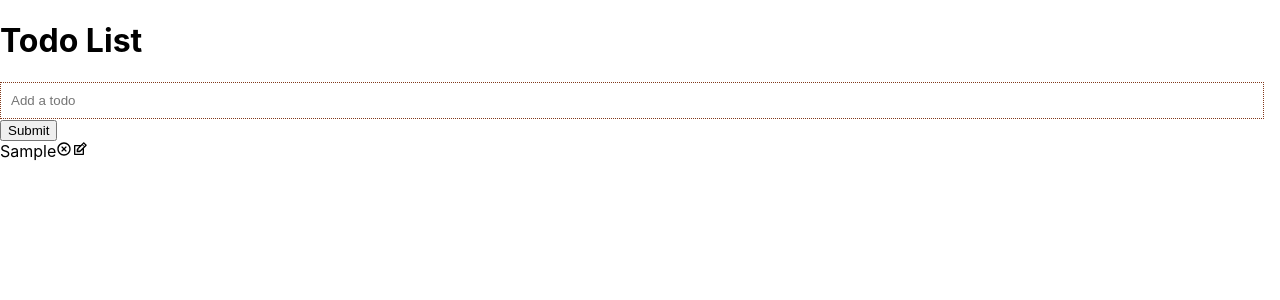
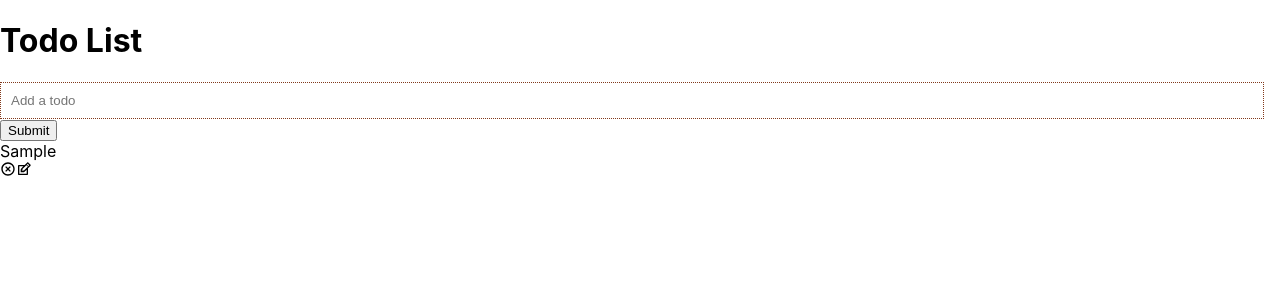
Before and after one commit to dianatduong/React-Todolist, a React (Create React App) app: page / in a window 1280 px wide. Both pictures are taken after typing "Sample" into the empty fields and a click on the button "Submit". Shown: the top 300 px of the page. Built offline with nearby package versions, Linux system fonts and the light colour scheme.

Commit message:
fixed error

```diff
--- a/src/components/Todo.js
+++ b/src/components/Todo.js
@@ -26,10 +26,10 @@ const Todo = ({todos, completeTodo, removeTodo, updateTodo}) =>  {
             className={todo.isComplete ? 'todo-row complete' : 'todo-row'}
              key={index}>
 
-            <div
-                key={todo.id}
-                onClick={() => completeTodo(todo.id)}>
+            <div key={todo.id} onClick={() => completeTodo(todo.id)}>
                 {todo.text}
+            </div>
+            <div className='icons'>
                 <RiCloseCircleLine className='delete-icon'
                     onClick={() => removeTodo(todo.id)} />
                 <TiEdit className='edit-icon'
```
Also changed, not shown: 1 other file (tests, documents, lock files or other folders).
